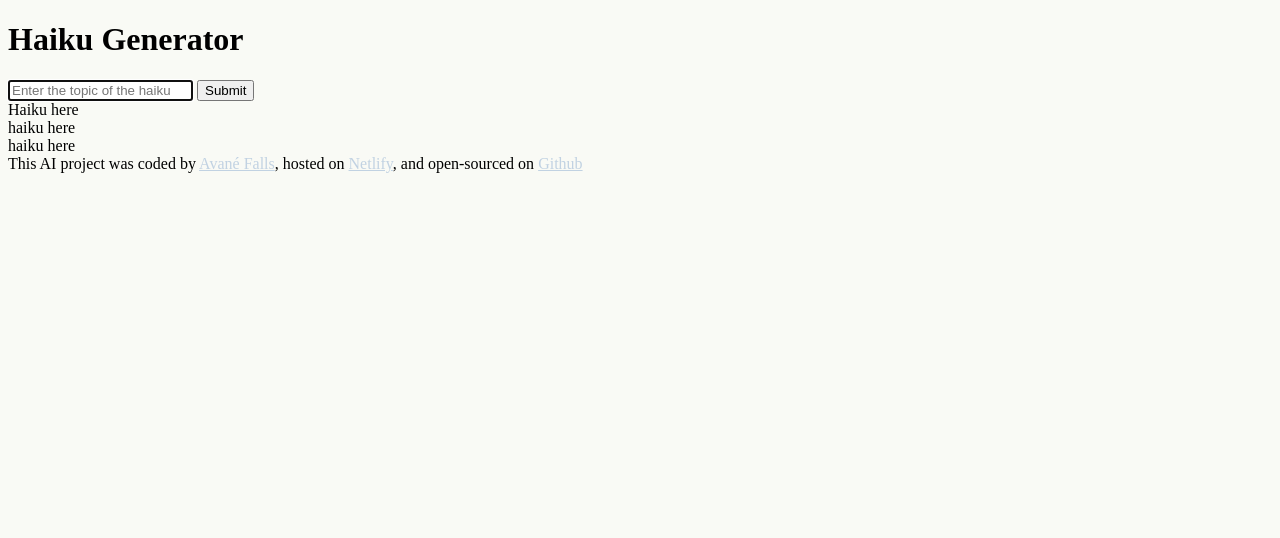
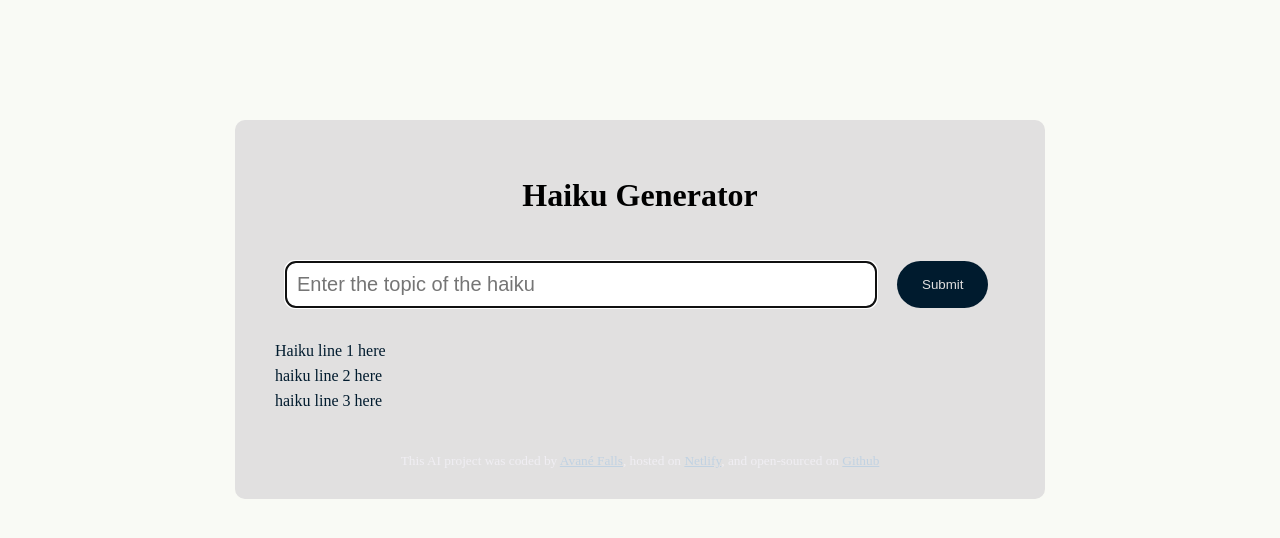
Before and after one commit to Raynecloudss/Haiku-generator, a plain HTML site: page index.html in a window 1280 px wide. Drawn offline with Linux system fonts and the light colour scheme.

Commit message:
classes and styling added

```diff
--- a/index.html
+++ b/index.html
@@ -7,6 +7,7 @@
     <title>Haiku Generator</title>
   </head>
   <body>
+    <div class="container">
       <header>
         <h1>Haiku Generator</h1>
       </header>
@@ -18,16 +19,17 @@
             autofocus
             required
             autocomplete="off"
+            class="topic"
           />
-        <input type="submit" />
-        <div>
-          Haiku here
+          <input type="submit" class="submit-button" />
+        </form>
+        <div id="poem-lines" class="poem-lines">
+          Haiku line 1 here
           <br />
-          haiku here
+          haiku line 2 here
           <br />
-          haiku here
+          haiku line 3 here
         </div>
-      </form>
       </main>
       <footer>
         This AI project was coded by
@@ -48,5 +50,6 @@
         >
       </footer>
       <script src="src/javascript.js"></script>
+    </div>
   </body>
 </html>
--- a/src/style.css
+++ b/src/style.css
@@ -1,6 +1,57 @@
 body {
   background-color: #f9faf5;
 }
+
+.container {
+  margin: 120px auto;
+  padding: 30px;
+  max-width: 750px;
+  border-radius: 10px;
+  background-color: #e1e0e0;
+}
+
+h1 {
+  line-height: 1.5;
+  text-align: center;
+}
+
+form {
+  padding: 20px;
+  display: flex;
+}
+
+.topic {
+  padding: 10px;
+  width: 80%;
+  font-size: 20px;
+  border: 2px solid;
+  border-color: #001b2e;
+  border-radius: 10px;
+}
+
 a {
   color: #c1d2e2;
 }
+
+footer {
+  color: #f0eef3;
+  padding-top: 15px;
+  margin-top: 15px;
+  font-size: smaller;
+  text-align: center;
+}
+
+.poem-lines {
+  padding: 10px;
+  color: #001b2e;
+  line-height: 25px;
+}
+
+.submit-button {
+  margin-left: 20px;
+  background: #001b2e;
+  color: #e1e0e0;
+  border: none;
+  border-radius: 25px;
+  padding: 15px 25px;
+}
```
Lines whose indentation alone changed are shown as unchanged.
